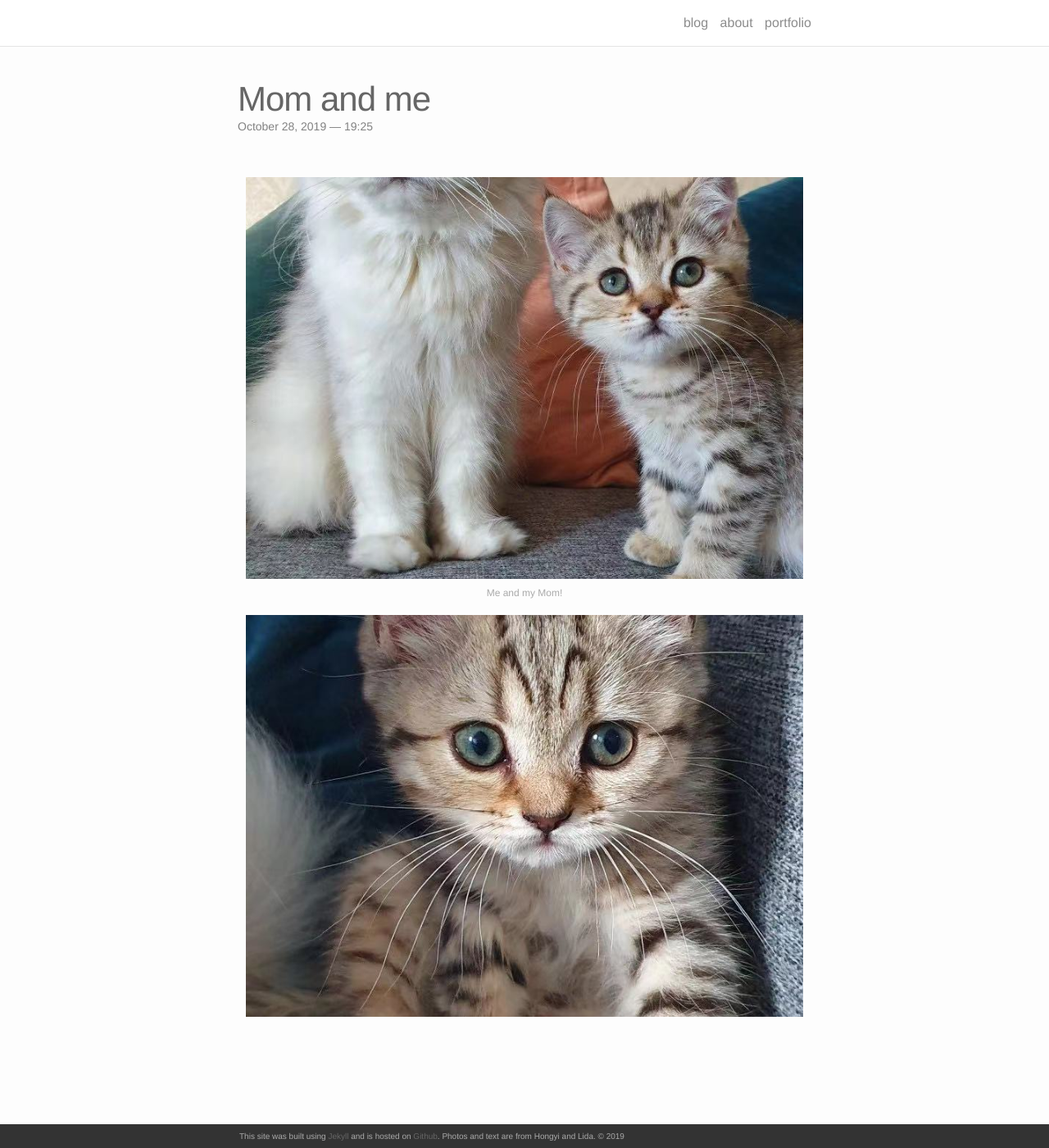
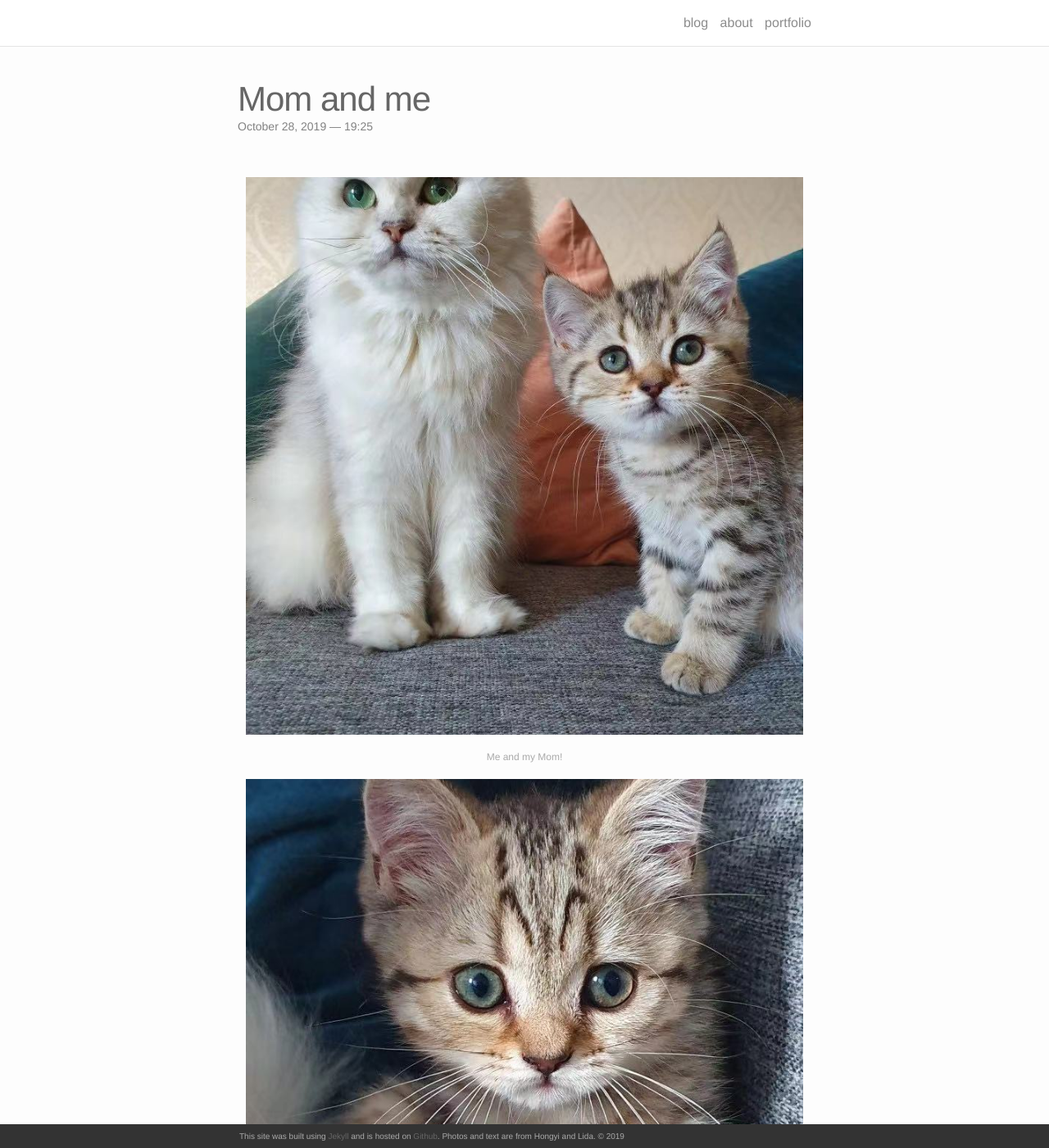
Before and after one commit to guapi-zh/guapi-zh.github.io, a Jekyll site: the page built from _portfolio/photo_3.markdown, in a window 1280 px wide and 1400 px high. Shown: the whole window at 82% size. Built offline with Jekyll 4.4.1, drawn with Linux system fonts in a browser that asks for light colours; nearby versions of some CDN libraries.

Commit message:
change style

```diff
--- a/_portfolio/photo_3.markdown
+++ b/_portfolio/photo_3.markdown
@@ -7,7 +7,7 @@ img: /img/191028/2.jpeg
 
 
 
-<div class="img_row">
+<div class="img_row" style="height: 700px;">
 	<img class="col three" src="{{ site.baseurl }}/img/191028/1.jpeg" alt="" title=""/>
 </div>
 
@@ -15,6 +15,6 @@ img: /img/191028/2.jpeg
 	Me and my Mom!
 </div>
 
-<div class="img_row">
+<div class="img_row" style="height: 700px;">
 	<img class="col three" src="{{ site.baseurl }}/img/191028/2.jpeg" alt="" title=""/>
 </div>
--- a/_sass/_layout.scss
+++ b/_sass/_layout.scss
@@ -254,7 +254,7 @@ padding: $img_spacing;
 }
 .col{
 width: 100%;
-height: 500px;
+height: 100%;
 float: left;
 object-fit: cover;
 box-sizing:border-box;
```
